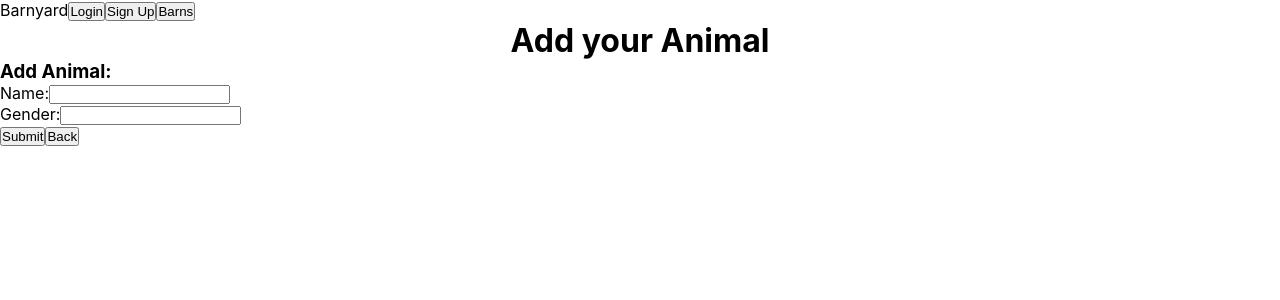
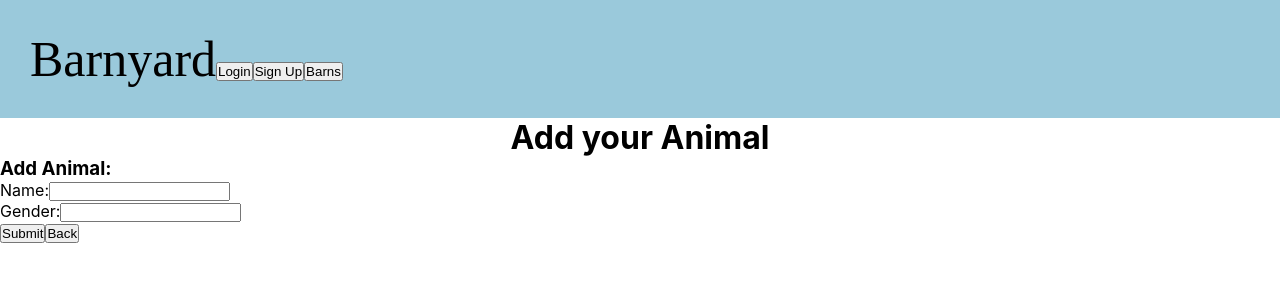
Before and after one commit to MirMello/barnyard, a React (Create React App) app in the folder client/: page /addanimal in a window 1280 px wide. Shown: the top 300 px of the page. Built offline with nearby package versions, Linux system fonts and the light colour scheme; no server answers.

Commit message:
added some css

```diff
--- a/client/src/components/Navbar.js
+++ b/client/src/components/Navbar.js
@@ -1,6 +1,8 @@
+import React from 'react';
+
 export default function Navbar(){
     return(
-        <nav>
+        <nav className='navbar'>
         <ul style={{ display: 'flex', listStyle: 'none' }}>
           <li id='title'>Barnyard</li>
           <a href='/login'><button type="button">Login</button></a>
--- a/client/src/components/header.js
+++ b/client/src/components/header.js
@@ -1,9 +1,11 @@
+import React from 'react';
+
 function Header(props) {
     return (
-        <div className="App">
+        <header className="App">
           <h1>{props.title}</h1>
           <h2>{props.subtitle}</h2>
-        </div>
+        </header>
       );
     }
 
--- a/client/src/index.css
+++ b/client/src/index.css
@@ -21,6 +21,17 @@
 
   /* padding: 20px 35px; */
   /* background-color: var(--tertiary-color); */
+}
+
+.navbar {
+  padding: 30px;
+  background-color: var(--color-four);
+  justify-content: space-between;
+}
+
+.navbar ul {
+  font-family: Cantarell;
+  font-size: 50px;
 }
 
 .head-1 {
```
